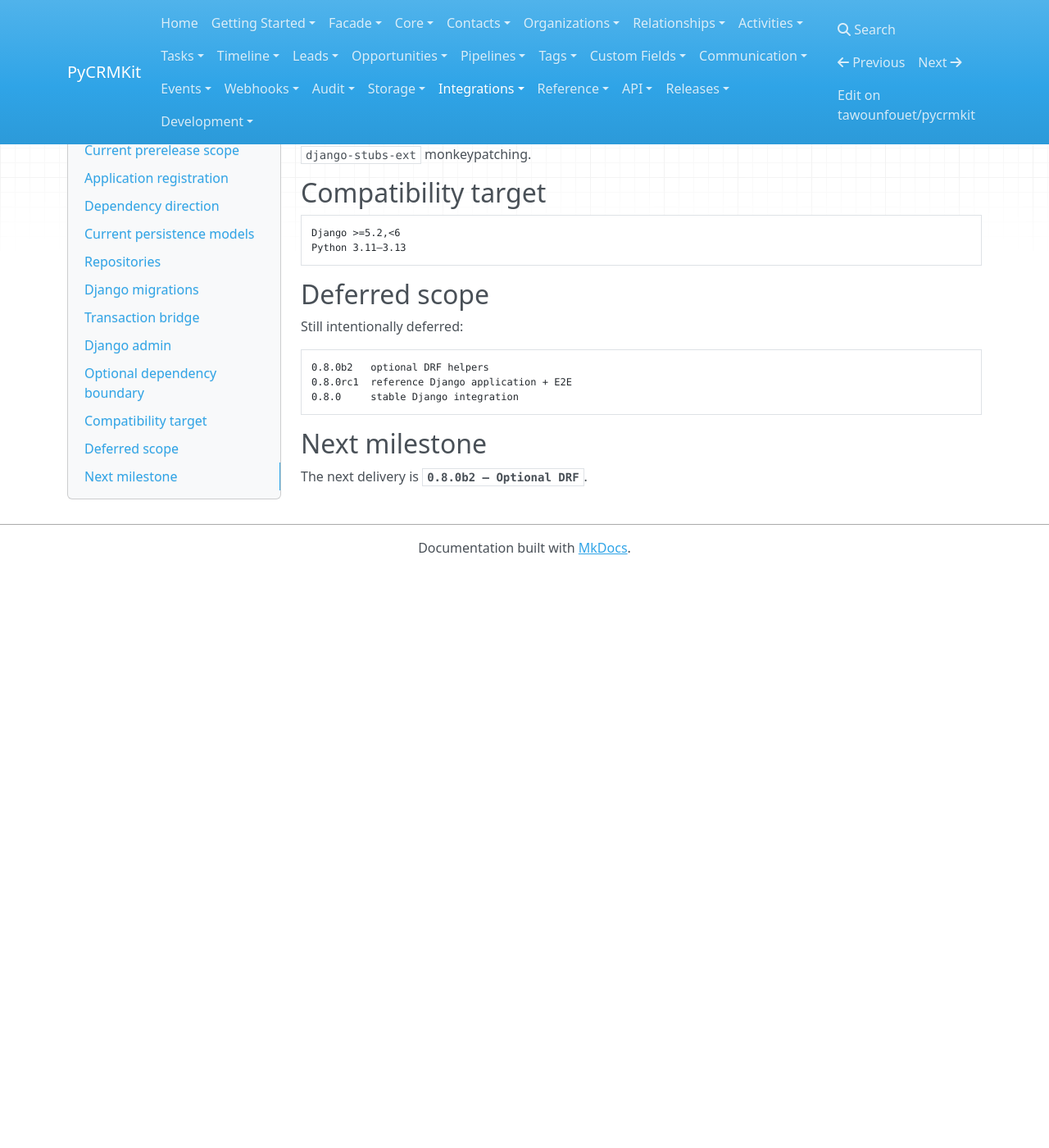
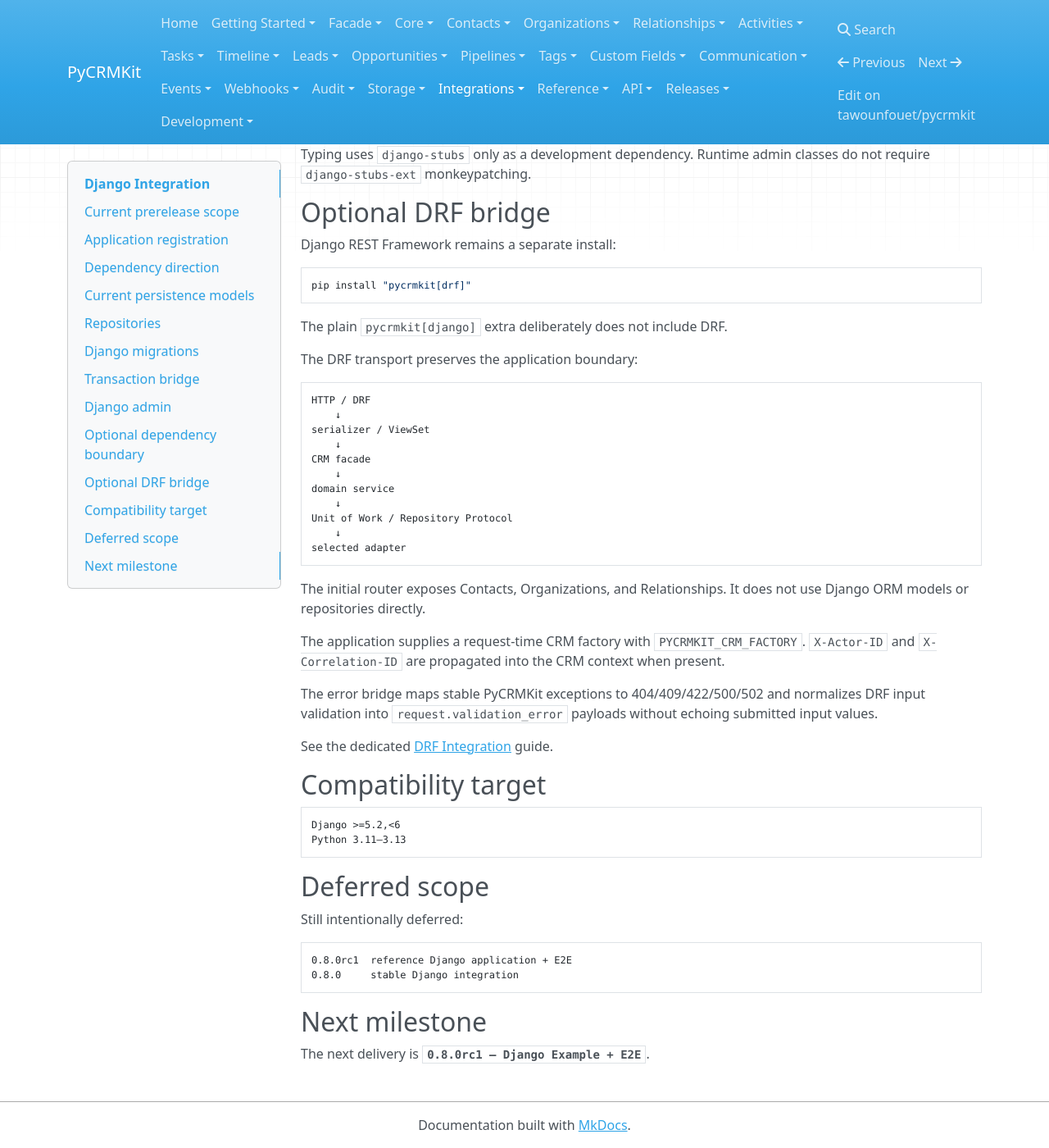
Before and after one commit to tawounfouet/pycrmkit, an MkDocs documentation site: the page built from docs/integrations/django.md, in a window 1280 px wide and 1400 px high, scrolled down 4290 px. Shown: the whole window at 82% size. Built offline with MkDocs 1.6.1, drawn with Linux system fonts in a browser that asks for light colours; nearby versions of some CDN libraries; before the commit the page ends 4986 px from its top, so only the background shows below that; some of the changed text lies outside the part shown.

Commit message:
docs(django): integrate DRF beta scope

````diff
--- a/docs/integrations/django.md
+++ b/docs/integrations/django.md
@@ -11,8 +11,8 @@
 
 ## Current prerelease scope
 
-`0.8.0b1 — Django Migrations & Admin` builds on the `0.8.0a1` application
-bridge.
+`0.8.0b2 — Optional DRF` builds on the Django application, persistence,
+migration, admin, and transaction bridge delivered by the preceding milestones.
 
 ```text
 src/pycrmkit/integrations/django/
@@ -243,6 +243,45 @@
 Typing uses `django-stubs` only as a development dependency. Runtime admin
 classes do not require `django-stubs-ext` monkeypatching.
 
+## Optional DRF bridge
+
+Django REST Framework remains a separate install:
+
+```bash
+pip install "pycrmkit[drf]"
+```
+
+The plain `pycrmkit[django]` extra deliberately does not include DRF.
+
+The DRF transport preserves the application boundary:
+
+```text
+HTTP / DRF
+    ↓
+serializer / ViewSet
+    ↓
+CRM facade
+    ↓
+domain service
+    ↓
+Unit of Work / Repository Protocol
+    ↓
+selected adapter
+```
+
+The initial router exposes Contacts, Organizations, and Relationships. It does
+not use Django ORM models or repositories directly.
+
+The application supplies a request-time CRM factory with
+`PYCRMKIT_CRM_FACTORY`. `X-Actor-ID` and `X-Correlation-ID` are propagated
+into the CRM context when present.
+
+The error bridge maps stable PyCRMKit exceptions to 404/409/422/500/502 and
+normalizes DRF input validation into `request.validation_error` payloads
+without echoing submitted input values.
+
+See the dedicated [DRF Integration](drf.md) guide.
+
 ## Compatibility target
 
 ```text
@@ -255,11 +294,10 @@
 Still intentionally deferred:
 
 ```text
-0.8.0b2   optional DRF helpers
 0.8.0rc1  reference Django application + E2E
 0.8.0     stable Django integration
 ```
 
 ## Next milestone
 
-The next delivery is **`0.8.0b2 — Optional DRF`**.
+The next delivery is **`0.8.0rc1 — Django Example + E2E`**.
````
